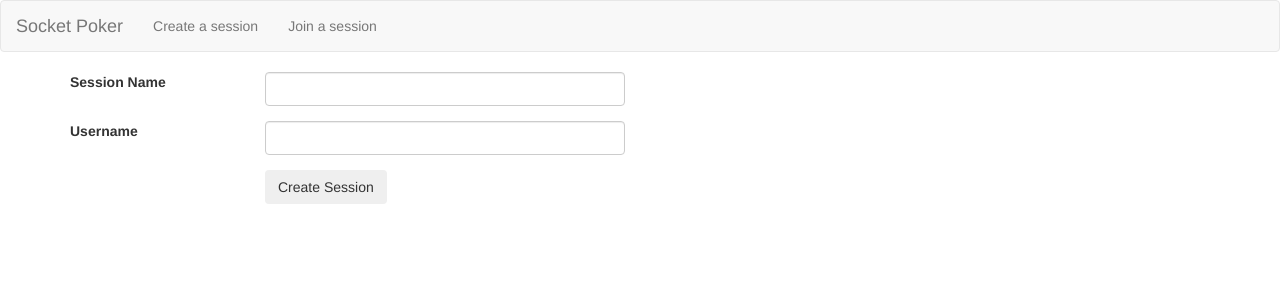
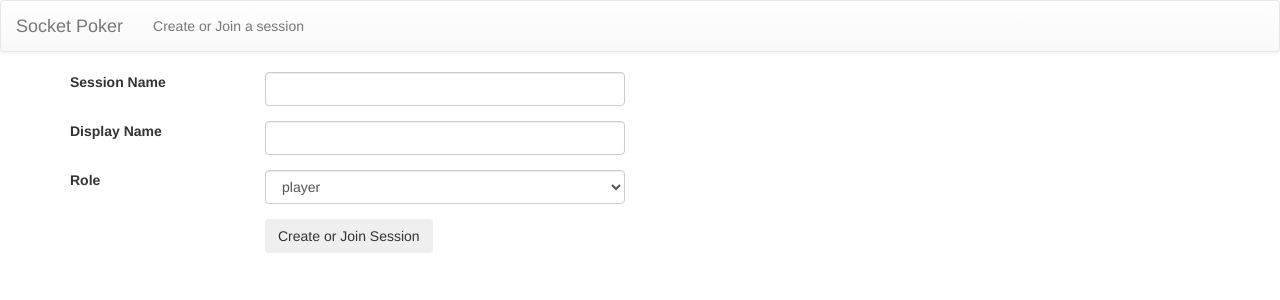
Before and after one commit to philwade/socket-poker, a Flask app: page /create in a window 1280 px wide. Shown: the top 300 px of the page. Run offline with Flask 2, Linux system fonts and the light colour scheme; some libraries are stand-ins or nearby versions.

Commit message:
implemented a bunch of functionality
- session chat and event log
- session voting
- session roles
- session topics
- session are persisted in memory with a simple python dict
- still need a real persistence layer

```diff
--- a/forms.py
+++ b/forms.py
@@ -1,8 +1,9 @@
 from flask_wtf import Form
-from wtforms import StringField, SubmitField
+from wtforms import StringField, SubmitField, SelectField
 from wtforms.validators import DataRequired
 
-class CreateForm(Form):
+class CreateSessionForm(Form):
     sessionName = StringField('Session Name', validators=[DataRequired(message="required")])
-    username = StringField('Username', validators=[DataRequired(message="required")])
-    submit = SubmitField('Create Session')
+    username = StringField('Display Name', validators=[DataRequired(message="required")])
+    role = SelectField('Role', choices=[('player', 'player'), ('observer', 'observer'), ('admin', 'admin')], validators=[DataRequired(message="required")])
+    submit = SubmitField('Create or Join Session')
--- a/main.py
+++ b/main.py
@@ -1,34 +1,99 @@
-from flask import Flask, render_template, session
-from flask_socketio import SocketIO
-from forms import CreateForm
+import uuid
+from flask import render_template, session, redirect, url_for
+from flask_socketio import emit, join_room, leave_room
+from forms import CreateSessionForm
+from helpers import getSessionVars, init_app
 
-app = Flask(__name__)
-app.config['SECRET_KEY'] = 'get sauced bruh'
-app.debug = True
-socketio = SocketIO(app)
+app, socketio = init_app(True)
+# this is not really safe, just wanted to imitate a persistence layer
+# TODO: implement a real persistence layer
+sessions = {}
 
 @app.route('/')
 def index():
     return render_template('index.html')
 
-@app.route('/session/<token>')
-def session(token):
-    return render_template('session.html')
-
-@app.route('/join')
-def join():
-    return render_template('join.html')
-
 @app.route('/create', methods=['GET', 'POST'])
-def create():
-    form = CreateForm()
+def create_or_join():
+    form = CreateSessionForm()
 
     if form.validate_on_submit():
+        poker_session = sessions.get(form.sessionName.data)
+        if poker_session is None:
+            poker_session = { 'people': {} }
+            sessions[form.sessionName.data] = poker_session
+
+        uid = uuid.uuid4()
+        poker_session['people'][str(uid)] = { 'username': form.username.data, 'role': form.role.data, 'vote': '' }
         session['sessionName'] = form.sessionName.data
         session['username'] = form.username.data
-        return redirect(url_for('session', form.sessionName.data))
+        session['role'] = form.role.data
+        session['userId'] = uid
+        return redirect(url_for('view_session', token=form.sessionName.data))
 
     return render_template('create.html', form=form)
 
+@app.route('/session/<token>')
+def view_session(token):
+    poker_session = sessions.get(token)
+    name, user, role, uid = getSessionVars()
+    if poker_session is None or name is None or user is None or name != token:
+        return redirect(url_for('create_or_join'))
+
+    print poker_session
+    return render_template('session.html', role=role, poker_session=poker_session)
+
+@socketio.on('connect', namespace='/session')
+def joined():
+    name, user, role, uid = getSessionVars()
+    join_room(name)
+    emit('joined', { 'user': user, 'id': uid, 'role': role }, room=name)
+
+@socketio.on('chat-message', namespace='/session')
+def chat_message(message):
+    name, user, role, uid = getSessionVars()
+    emit('chat-message', { 'message': message, 'user': user }, room=name)
+
+@socketio.on('set-topic', namespace='/session')
+def set_topic(topic):
+    name, user, role, uid = getSessionVars()
+    poker_session = sessions.get(name)
+    if role != 'admin' or poker_session is None:
+        return;
+
+    poker_session['topic'] = topic
+    emit('set-topic', topic, room=name)
+
+@socketio.on('vote', namespace='/session')
+def vote(points):
+    name, user, role, uid = getSessionVars()
+    poker_session = sessions.get(name)
+    if role != 'player' or poker_session is None:
+        return;
+
+    poker_session['people'][uid]['vote'] = points
+    emit('vote', { 'points': points, 'user': user, 'id': uid }, room=name)
+
+@socketio.on('show-votes', namespace='/session')
+def show_votes():
+    name, user, role, uid = getSessionVars()
+    if role != 'admin':
+        return;
+
+    emit('show-votes', room=name)
+
+@socketio.on('clear-votes', namespace='/session')
+def clear_votes():
+    name, user, role, uid = getSessionVars()
+    poker_session = sessions.get(name)
+    if role != 'admin' or poker_session is None:
+        return;
+
+    for uid, person in poker_session['people'].items():
+        person['vote'] = ''
+
+    emit('clear-votes', room=name)
+
+
 if __name__ == '__main__':
     socketio.run(app)
--- /dev/null
+++ b/static/index.css
@@ -0,0 +1,18 @@
+.messages-container {
+    background: #F0F0F0;
+    height: 75%;
+    overflow:auto;
+    margin: 0;
+}
+
+.chat-container {
+    margin: 0;
+}
+
+.point-button {
+    width: 100px;
+}
+
+.player-container {
+    margin-top: 10px;
+}
--- a/templates/create.html
+++ b/templates/create.html
@@ -16,6 +16,13 @@
           {% for error in form.username.errors %}<span class="help-block">{{ error }}</span>{% endfor %}
         </div>
     </div>
+    <div class="form-group row {{ 'has-error' if form.role.errors else '' }}">
+        {{ form.role.label(class="col-sm-2 control-label") }}
+        <div class="col-sm-4">
+          {{ form.role(class="form-control") }}
+          {% for error in form.role.errors %}<span class="help-block">{{ error }}</span>{% endfor %}
+        </div>
+    </div>
     <div class="form-group row">
         <div class="col-sm-offset-2 col-sm-4">
             {{ form.submit(class="btn btn-secondary") }}
--- a/templates/join.html
+++ /dev/null
@@ -1,3 +0,0 @@
-Join a session
-<input type="text" name="username"/>
-<input type="text" name="sessionname"/>
--- a/templates/layout.html
+++ b/templates/layout.html
@@ -2,9 +2,13 @@
 <html>
 <head>
     <title>Socket Poker</title>
-    <script src="https://code.jquery.com/jquery-2.2.3.min.js" integrity="sha256-a23g1Nt4dtEYOj7bR+vTu7+T8VP13humZFBJNIYoEJo=" crossorigin="anonymous"></script>
-    <link rel="stylesheet" href="https://maxcdn.bootstrapcdn.com/bootstrap/3.3.6/css/bootstrap.min.css" integrity="sha384-1q8mTJOASx8j1Au+a5WDVnPi2lkFfwwEAa8hDDdjZlpLegxhjVME1fgjWPGmkzs7" crossorigin="anonymous">
-    <script src="https://maxcdn.bootstrapcdn.com/bootstrap/3.3.6/js/bootstrap.min.js" integrity="sha384-0mSbJDEHialfmuBBQP6A4Qrprq5OVfW37PRR3j5ELqxss1yVqOtnepnHVP9aJ7xS" crossorigin="anonymous"></script></head>
+    <link rel="stylesheet" href="https://maxcdn.bootstrapcdn.com/bootstrap/3.3.7/css/bootstrap.min.css" integrity="sha384-BVYiiSIFeK1dGmJRAkycuHAHRg32OmUcww7on3RYdg4Va+PmSTsz/K68vbdEjh4u" crossorigin="anonymous">
+    <link rel="stylesheet" href="https://maxcdn.bootstrapcdn.com/bootstrap/3.3.7/css/bootstrap-theme.min.css" integrity="sha384-rHyoN1iRsVXV4nD0JutlnGaslCJuC7uwjduW9SVrLvRYooPp2bWYgmgJQIXwl/Sp" crossorigin="anonymous">
+    <link rel="stylesheet" href="/static/index.css">
+    <script src="https://code.jquery.com/jquery-3.1.0.min.js" integrity="sha256-cCueBR6CsyA4/9szpPfrX3s49M9vUU5BgtiJj06wt/s=" crossorigin="anonymous"></script>
+    <script src="https://maxcdn.bootstrapcdn.com/bootstrap/3.3.7/js/bootstrap.min.js" integrity="sha384-Tc5IQib027qvyjSMfHjOMaLkfuWVxZxUPnCJA7l2mCWNIpG9mGCD8wGNIcPD7Txa" crossorigin="anonymous"></script>
+    <script src="https://cdn.socket.io/socket.io-1.4.5.js"></script>
+</head>
 <body>
     <nav class="navbar navbar-default">
         <div class="container-fluid">
@@ -20,13 +24,13 @@
 
             <div class="collapse navbar-collapse" id="bs-example-navbar-collapse-1">
                 <ul class="nav navbar-nav">
-                    <li><a href="{{ url_for('create') }}">Create a session</a></li>
-                    <li><a href="{{ url_for('join') }}">Join a session</a></li>
+                    <li><a href="{{ url_for('create_or_join') }}">Create or Join a session</a></li>
                 </ul>
             </div>
     </nav>
     <div class="container">
         {% block body %}{% endblock %}
     </div>
+    {% block scripts %}{% endblock %}
 </body>
 </html>
```
Also changed, not shown: helpers.py (added, +12 -0 lines), static/index.js (added, +103 -0 lines), templates/session.html (+72 -0 lines).
